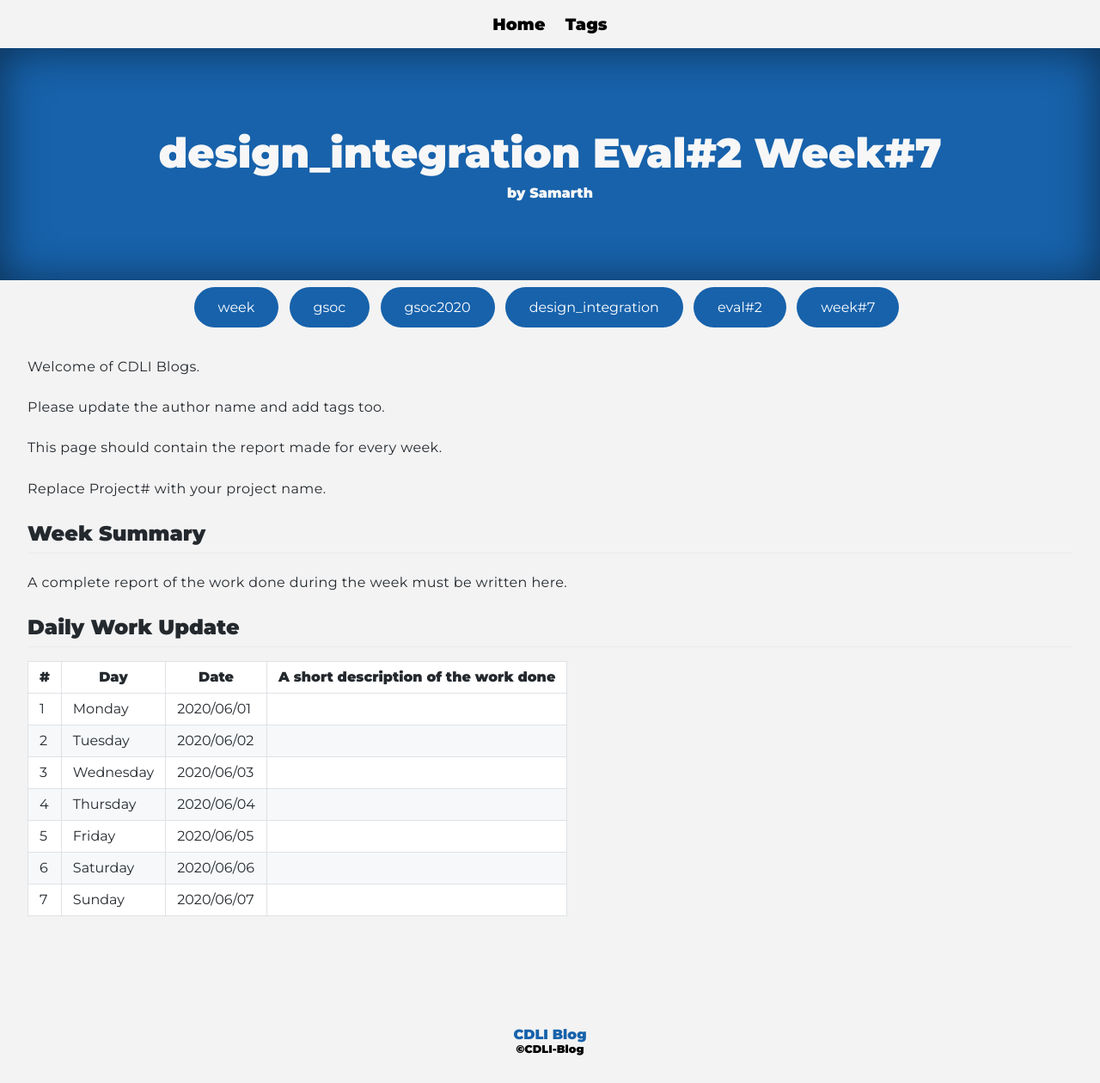
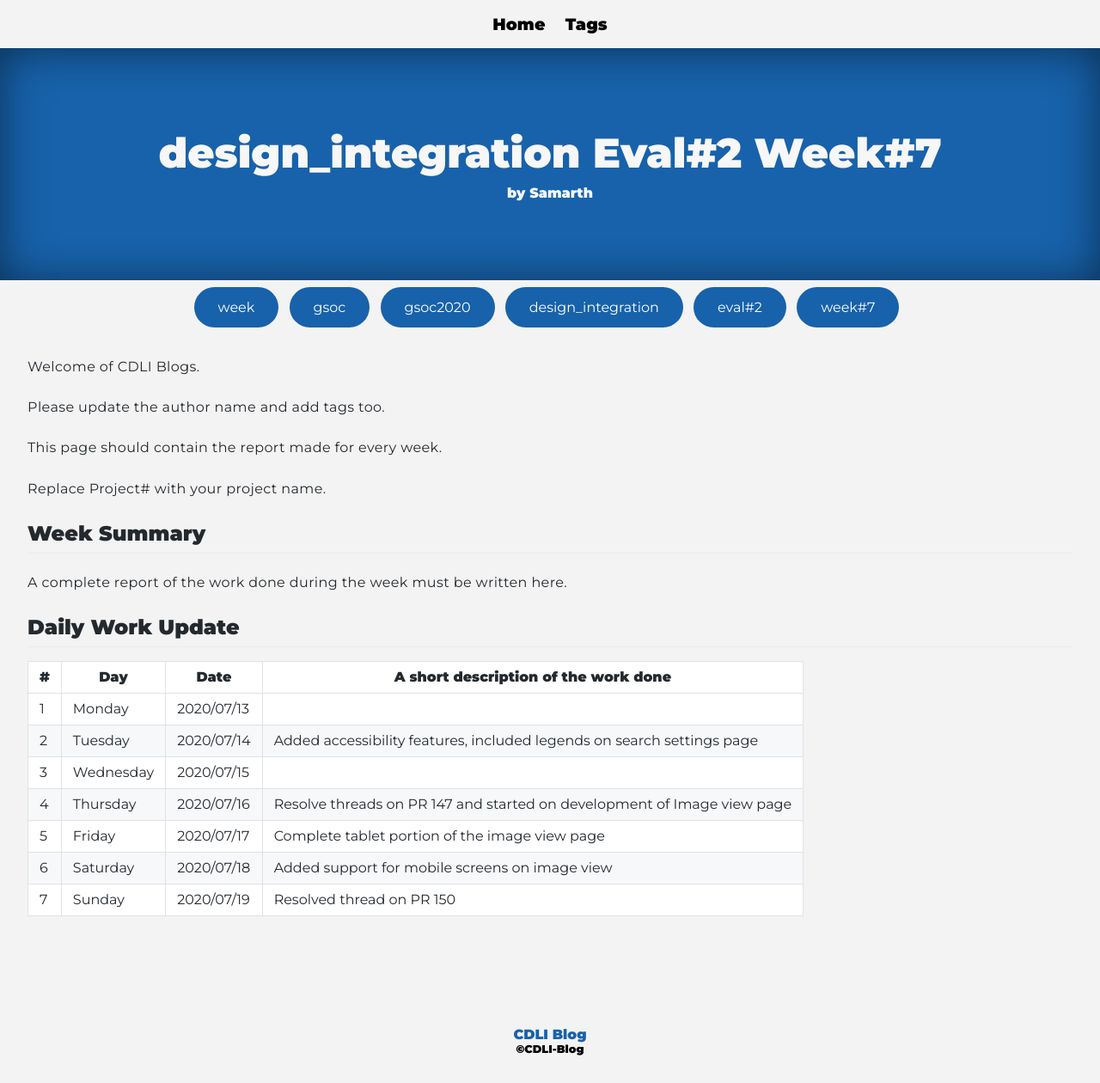
Before and after one commit to cdli-gh/blog, a Jekyll site: the page built from _blog/gsoc20/design_integration/posts/08_week7.md, in a window 1280 px wide. Shown: the whole page at 86% size. Built offline with Jekyll 4.4.1, drawn with Linux system fonts in a browser that asks for light colours; Markdown is read by kramdown in place of the engine named in the settings.

Commit message:
Update 08_week7.md

```diff
--- a/_blog/gsoc20/design_integration/posts/08_week7.md
+++ b/_blog/gsoc20/design_integration/posts/08_week7.md
@@ -21,10 +21,10 @@
 
 |\#|Day|Date|A short description of the work done|
 |---	|---	|---	|---	|
-|1   	| Monday 	|   2020/06/01	|   	|
-|2   	| Tuesday  	|   2020/06/02	|   	|
-|3   	| Wednesday  	|  2020/06/03 	|   	|
-|4   	| Thursday  	|   2020/06/04	|   	|
-|5   	| Friday  	|   2020/06/05	|   	|
-|6   	| Saturday  	|   2020/06/06	|   	|
-|7   	| Sunday  	|   2020/06/07	|   	|
+|1   	| Monday 	|   2020/07/13	|   	|
+|2   	| Tuesday  	|   2020/07/14	| Added accessibility features, included legends on search settings page  	|
+|3   	| Wednesday  	|  2020/07/15 	|   	|
+|4   	| Thursday  	|   2020/07/16	| Resolve threads on PR 147 and started on development of Image view page 	|
+|5   	| Friday  	|   2020/07/17	| Complete tablet portion of the image view page  	|
+|6   	| Saturday  	|   2020/07/18	| Added support for mobile screens on image view |
+|7   	| Sunday  	|   2020/07/19	| Resolved thread on PR 150  	|
```
